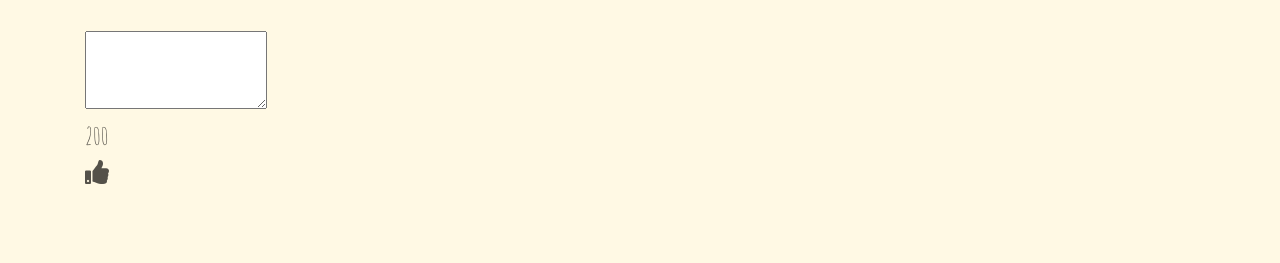
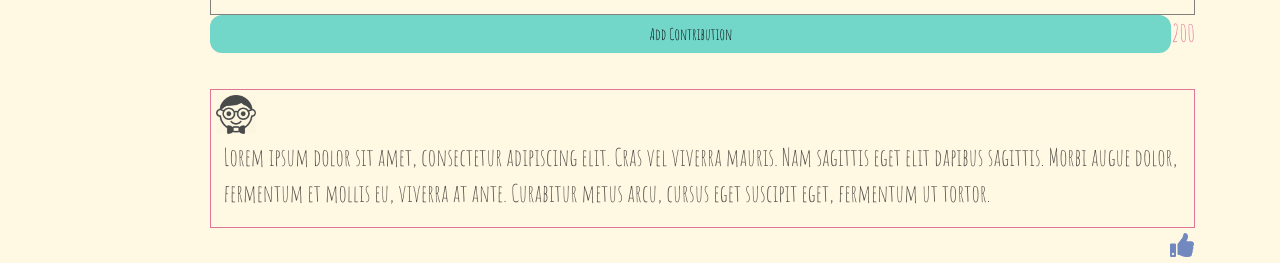
Before and after one commit to swamysanjay/midterm, a Node server app: page / in a window 1280 px wide. Shown: the part 660-923 px from the top of the page. Before the commit the page ends 844 px from the top, so only its background shows below. Run offline with Node 20, Linux system fonts and the light colour scheme; style sheets or scripts are compiled from the project's sources.

Commit message:
styled upvote button, story picture, avatar and contribution textbox

```diff
--- a/styles/main.scss
+++ b/styles/main.scss
@@ -14,7 +14,6 @@ main {
   justify-content: center;
 }
 
-
 .posted-stories {
   display: flex;
   flex-direction: row;
@@ -27,7 +26,8 @@ main {
 }
 
 .story-image {
-  border: solid 2px black;
+  border: solid 2px $lavendar;
+  width: 99%;
 }
 
 .story-text-button {
@@ -42,13 +42,12 @@ h1 {
   color: $pink;
 }
 
-.contribution-text {
-  display:flex;
-  flex-direction: column;
-  margin-left: 0.5em
+.story-text {
+  margin-left: 0.5em;
+  width: 100%;
 }
 
-.add-contribution-button {
+.button {
   display:flex;
   justify-content: center;
   background-color: $seafoam;
@@ -60,3 +59,53 @@ h1 {
     box-shadow: 0 12px 16px 0 rgba(0,0,0,0.24), 0 17px 50px 0 rgba(0,0,0,0.19);
   }
 }
+
+.contributions {
+  display:flex;
+  flex-direction: column;
+  width: 100%;
+}
+.contribution-button-counter {
+
+}
+
+#contribution-text {
+  display:flex;
+  align-items: flex-end;
+  outline: none;
+  border: solid 1px grey;
+  background: transparent;
+  resize: none;
+  width: 100%;
+  &:hover {
+    box-shadow: 0 5px 10px
+    0 rgba(0,0,0,0.24), 0 17px 50px 0 rgba(0,0,0,0.19);
+}
+  }
+
+.previous-contributions {
+  border: 1px solid $pink;
+}
+
+#avatar {
+  width: 5%;
+  padding: 5px 5px;
+}
+.counter {
+  float: right;
+  color: $pink;
+}
+
+i {
+  color: $lavendar;
+    &:hover {
+    cursor: pointer;
+    color: $pink;
+  }
+}
+
+#contributions-container {
+  float: right;
+}
+
+/* word-break: break-all; */
--- a/styles/nav.scss
+++ b/styles/nav.scss
@@ -47,5 +47,5 @@ nav {
  #login-button:hover {
   cursor: pointer;
   background-color: $pink;
-  box-shadow: 0 12px 16px 0 rgba(0,0,0,0.24), 0 17px 50px 0 rgba(0,0,0,0.19);
+  box-shadow: 0 12px 16px 0 $pink;
  }
--- a/views/index.ejs
+++ b/views/index.ejs
@@ -50,8 +50,8 @@
     </header>
       <section class="posted-stories">
         <div class="img-status">
-          <div class="story-image">
-            <img src="https://static.wikia.nocookie.net/castlevania/images/5/5d/Dracula_%28animated_series%29_-_03.png/revision/latest/scale-to-width-down/506?cb=20180919024511">
+          <div>
+            <img class="story-image" src="/imgs/Dracula.png">
           </div>
           <div class="story-status">
             <span class="badge badge-success">Completed</span>
@@ -60,26 +60,32 @@
         </div>
         <div class="story-text-button">
           <h1>Story Name</h1>
-          <p class= "contribution-text">Lorem ipsum dolor sit amet, consectetur adipiscing elit. Cras vel viverra mauris. Nam sagittis eget elit dapibus sagittis. Morbi augue dolor, fermentum et mollis eu, viverra at ante. Curabitur metus arcu, cursus eget suscipit eget, fermentum ut tortor. Suspendisse dapibus lacus vel lacinia pharetra. Quisque nec turpis enim. Aliquam eget nibh eget lectus malesuada feugiat. Nulla congue ullamcorper arcu, a sollicitudin neque aliquet eget. Vivamus eu tempor purus. Interdum et malesuada fames ac ante ipsum primis in faucibus.</p>
-          <div class="add-contribution-button">
-            <button type="button" class="btn btn-link" style="color:black">Add Contribution</button>
+          <p class= "story-text">Lorem ipsum dolor sit amet, consectetur adipiscing elit. Cras vel viverra mauris. Nam sagittis eget elit dapibus sagittis. Morbi augue dolor, fermentum et mollis eu, viverra at ante. Curabitur metus arcu, cursus eget suscipit eget, fermentum ut tortor. Suspendisse dapibus lacus vel lacinia pharetra. Quisque nec turpis enim. Aliquam eget nibh eget lectus malesuada feugiat. Nulla congue ullamcorper arcu, a sollicitudin neque aliquet eget. Vivamus eu tempor purus. Interdum et malesuada fames ac ante ipsum primis in faucibus.</p>
+          <div class="button">
+            <button type="button" class="btn btn-link" style="color:black">Add to Story</button>
           </div>
-        </div>
-      </section>
-
           <form id="contribution-form" method="POST" action="/contributions">
             <p class="error-msg"></p>
             <br>
             <div>
               <textarea name="text" id="contribution-text"></textarea>
             </div>
-        <div class="contribution-button-counter">
             <output name="counter" class="counter" for="contribution-text">200</output>
+            <div class="button">
+              <button type="button" class="btn btn-link" style="color:black">Add Contribution</button>
+            </div>
+
+            <br>
+            <div class="previous-contributions">
+              <img id="avatar" src="/imgs/nerd.jpeg">
+              <p class= "story-text">Lorem ipsum dolor sit amet, consectetur adipiscing elit. Cras vel viverra mauris. Nam sagittis eget elit dapibus sagittis. Morbi augue dolor, fermentum et mollis eu, viverra at ante. Curabitur metus arcu, cursus eget suscipit eget, fermentum ut tortor.</p>
+              <section id="contributions-container">
+                <i class="fas fa-thumbs-up"></i>
             </div>
             </form>
-      <section id="contributions-container">
-        <i class="fas fa-thumbs-up"></i>
+        </div>
       </section>
+
   </main>
 </body>
 
```
Also changed, not shown: public/imgs/Dracula.png (added), public/imgs/nerd.jpeg (added), 3 other files. Lines whose indentation alone changed are shown as unchanged.
